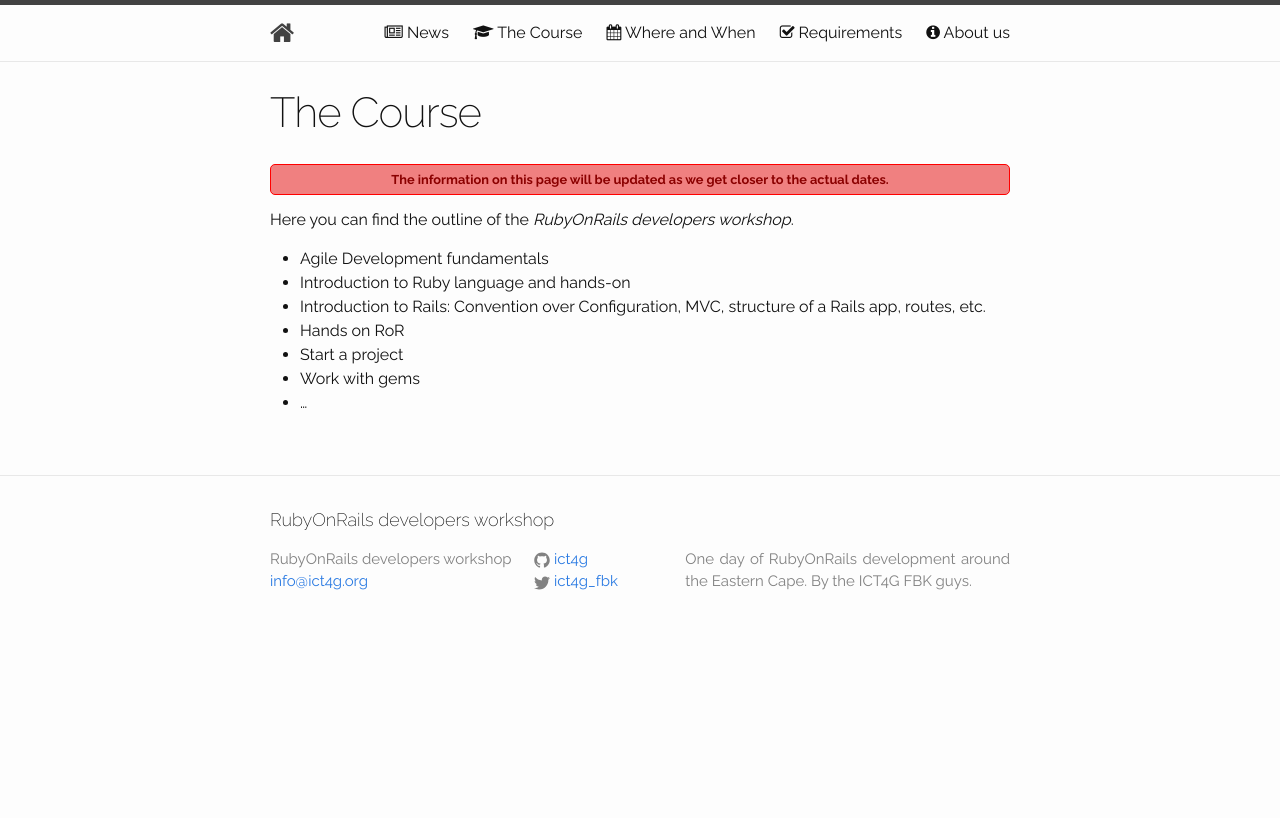
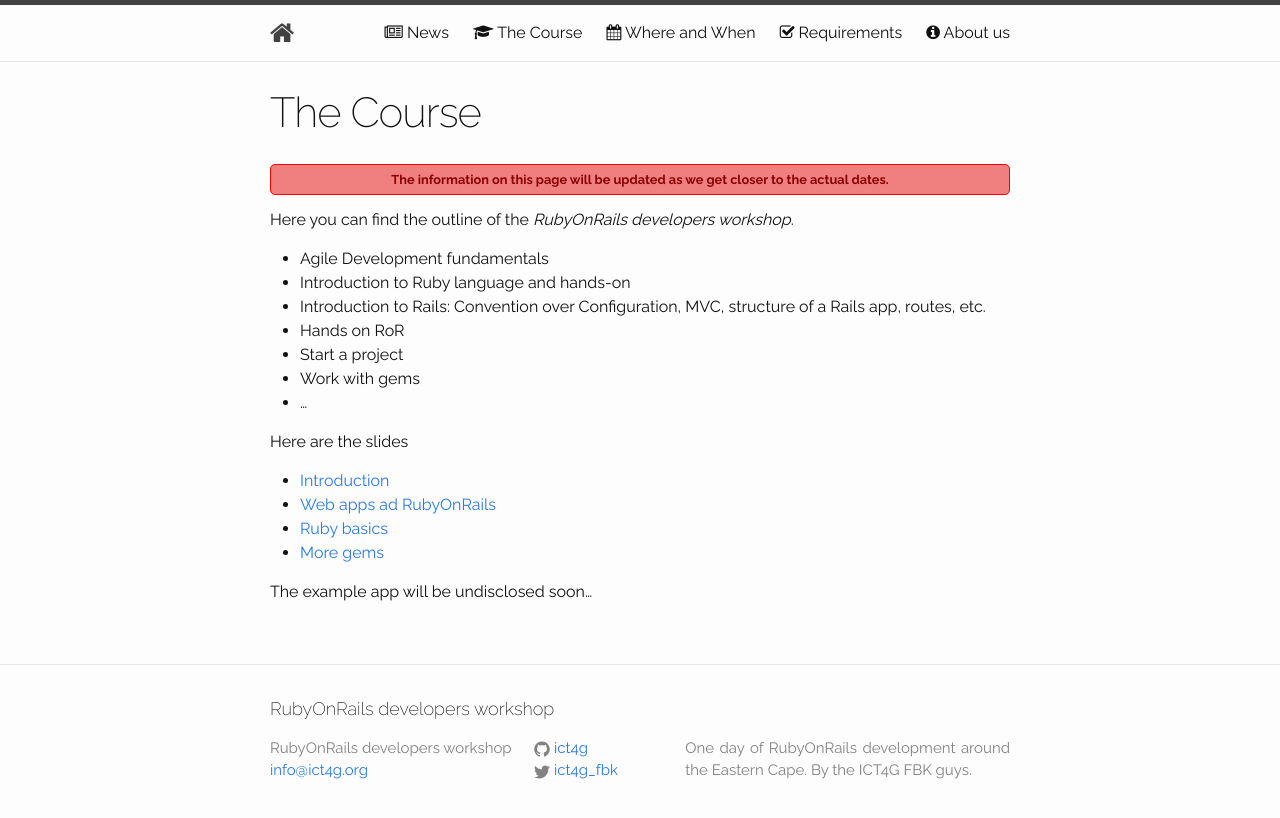
Before and after one commit to kwadzi/ror-dw-2015, a Jekyll site: the page built from 02_the_course.md, in a window 1280 px wide. Shown: the top 818 px of the page. Built offline with Jekyll 4.4.1, drawn with Linux system fonts in a browser that asks for light colours; nearby versions of some CDN libraries.

Commit message:
added links to slides and fixed

```diff
--- a/02_the_course.md
+++ b/02_the_course.md
@@ -16,3 +16,12 @@ Here you can find the outline of the *{{site.title}}*.
 * Start a project
 * Work with gems
 * ...
+
+Here are the slides
+
+* [Introduction]({{ "/slides/00-intro_to_rorec14.html" | prepend: site.baseurl }})
+* [Web apps ad RubyOnRails]({{ "/slides/01-intro_to_webapps_and_rails.html" | prepend: site.baseurl }})
+* [Ruby basics]({{ "/slides/02-ruby_basics.html" | prepend: site.baseurl }})
+* [More gems]({{ "/slides/03-more_gems.html" | prepend: site.baseurl }})
+
+The example app will be undisclosed soon...
--- a/_posts/2014-11-13-dates-confirmed.markdown
+++ b/_posts/2014-11-13-dates-confirmed.markdown
@@ -24,6 +24,6 @@ Here are the dates for the workshops:
 @ Media Centre SNII, *51 Newton Street, Landbank Building, Port Elizabeth*
 
 
-Check [this page]({{site.url}}/where-and-when) to get the latest updates about the exact locations in each place.
+Check [this page]({{ "/where-and-when" | prepend: site.baseurl }}) to get the latest updates about the exact locations in each place.
 
 Stay tuned!
```
